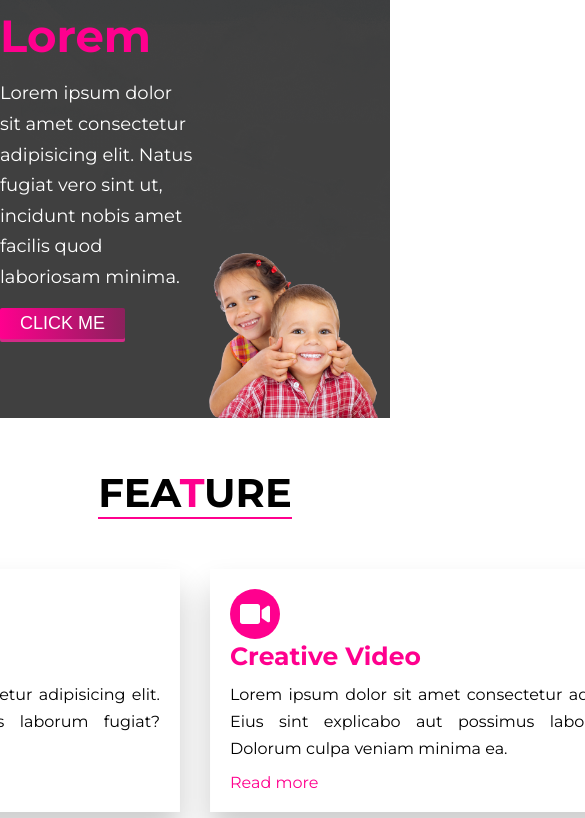
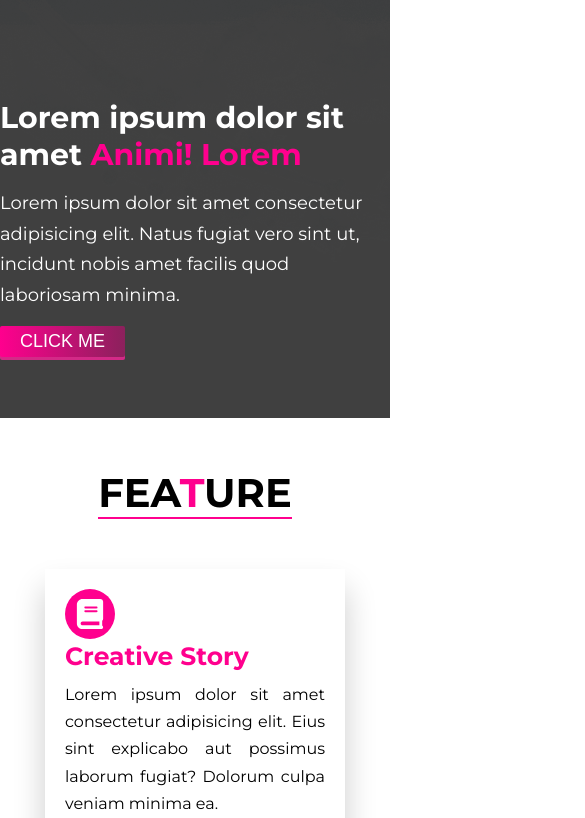
Before and after one commit to masuddrak/Grid-Flexbox, a plain HTML site: page index.html in a window 390 px wide. Shown: the part 426-1244 px from the top of the page, 585 px wide, since content can reach past the window. Drawn offline with Linux system fonts and the light colour scheme.

Commit message:
responsive complet

```diff
--- a/style.css
+++ b/style.css
@@ -10,7 +10,7 @@ body{
 /*----------------------- common class --------------- */
 .container{
     max-width: 1200px;
-    margin: 0 auto;
+    margin: 0px auto;
 }
 .hilight{
     color: #ff008e;
@@ -73,8 +73,10 @@ nav{
 /* banner design */
 .banner{
     height: calc(100vh - 80px);
+    min-height: 500px;
     display: grid;
     grid-template-columns: 1fr 1fr;
+    align-items: center;
 }
 .left-banner{
     display: flex;
@@ -151,7 +153,7 @@ nav{
 .contact{
     display: grid;
     grid-template-columns: repeat(2,1fr);
-    gap: 30px;
+    gap: 100px;
     align-items: center;
 }
 .left-contact img{
@@ -182,3 +184,30 @@ footer{
     color: #fff;
 
 }
+/* responsive tab */
+@media(max-width:950px){
+    .gallery{
+        grid-template-columns: repeat(2,1fr);
+    }
+    .left-banner h1{
+        font-size: 30px;
+     }
+     .card{
+        width: 300px;
+
+    }
+}
+@media(max-width:700px){
+
+    .banner,.feacher,.gallery,.contact{
+        grid-template-columns: 1fr;
+    }
+    .left-banner {
+        order: 1;
+     }
+     .right-banner img{
+        width: 300px;
+    }
+
+
+}
```
Also changed, not shown: index.html (+4 -0 lines).
